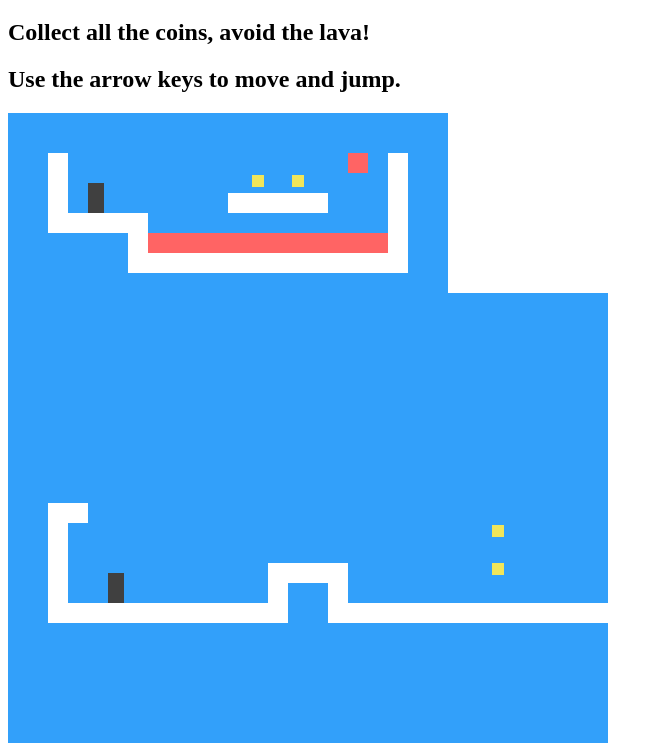
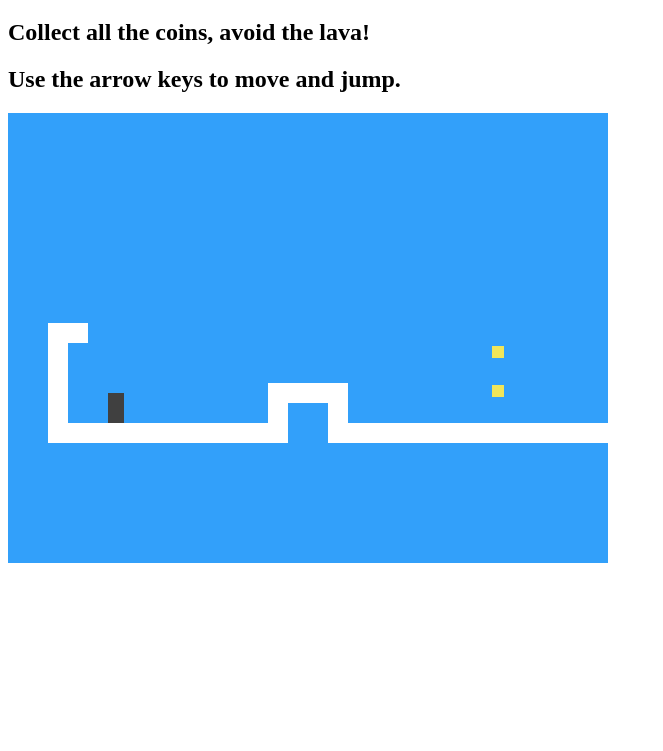
Before and after one commit to triley22/LavaGame, a plain HTML site: page index.html in a window 1280 px wide. Shown: the part 61-812 px from the top of the page, without its empty margins (0-663 px from the left). Drawn offline with Linux system fonts and the light colour scheme.

Commit message:
improve gameplay

```diff
--- a/lava.js
+++ b/lava.js
@@ -1,17 +1,17 @@
 //JavaScript Lava Game
 
 //two dimensional grid
-var simpleLevelPlan = [
-  "                      ",
-  "                      ",
-  "  x              = x  ",
-  "  x         o o    x  ",
-  "  x @      xxxxx   x  ",
-  "  xxxxx            x  ",
-  "      x!!!!!!!!!!!!x  ",
-  "      xxxxxxxxxxxxxx  ",
-  "                      "
-];
+// var simpleLevelPlan = [
+//   "                      ",
+//   "                      ",
+//   "  x              = x  ",
+//   "  x         o o    x  ",
+//   "  x @      xxxxx   x  ",
+//   "  xxxxx            x  ",
+//   "      x!!!!!!!!!!!!x  ",
+//   "      xxxxxxxxxxxxxx  ",
+//   "                      "
+// ];
 
 //game_levels
 
@@ -251,8 +251,8 @@ function Coin(pos) {
 }
 Coin.prototype.type = "coin";
 
-var simpleLevel = new Level(simpleLevelPlan);
-console.log(simpleLevel.width, "by", simpleLevel.height);
+// var simpleLevel = new Level(simpleLevelPlan);
+// console.log(simpleLevel.width, "by", simpleLevel.height);
 
 //drawing
 
```
Also changed, not shown: index.html (indentation only).
